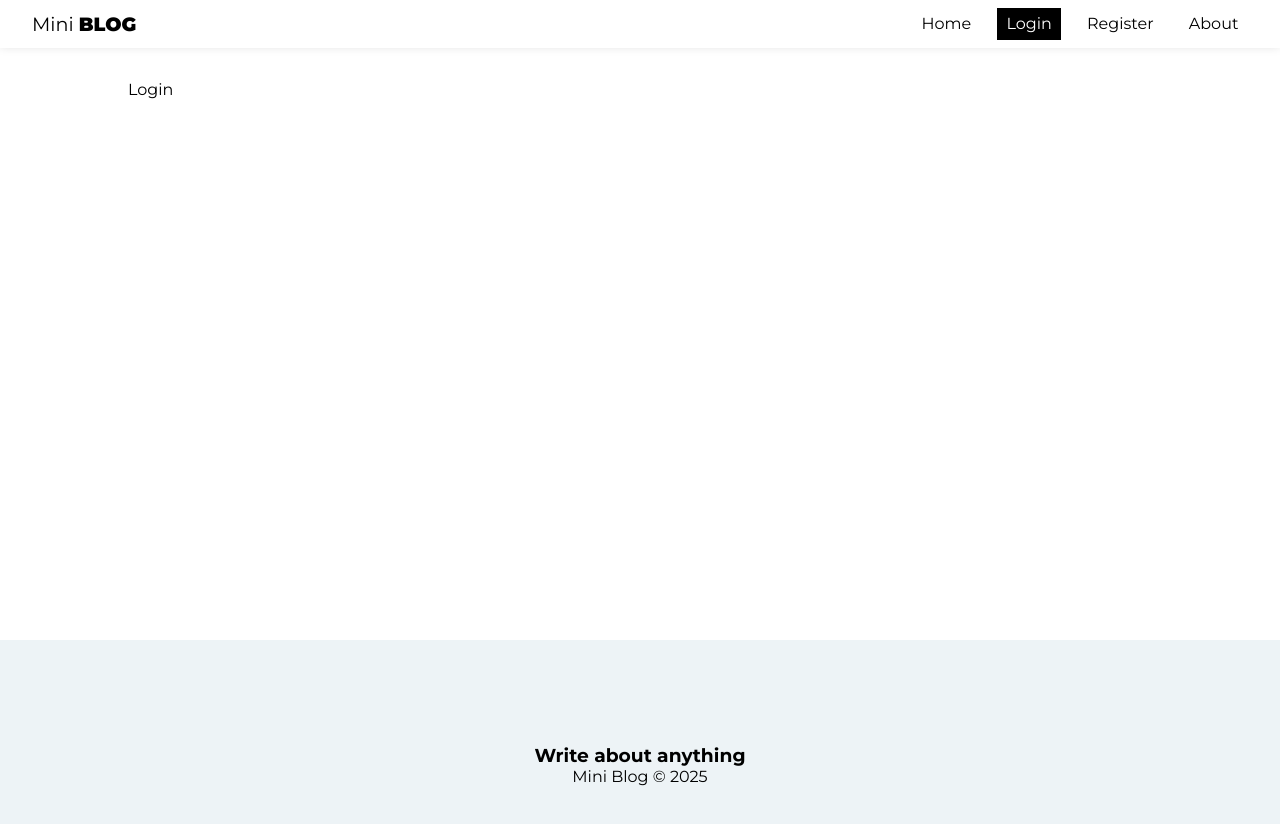
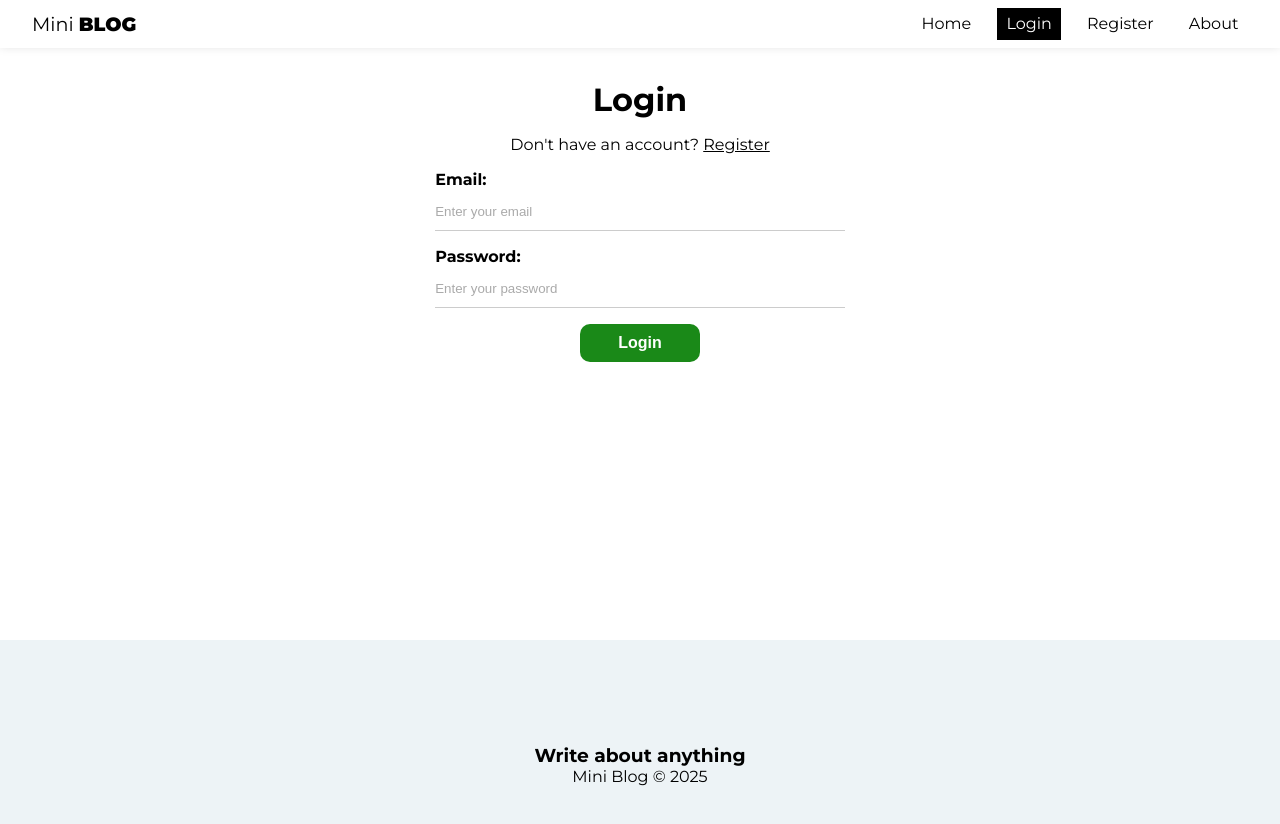
Before and after one commit to leonardozambao/miniblog, a React (Vite) app: page /login in a window 1280 px wide. Shown: the top 824 px of the page. Built offline with nearby package versions, Linux system fonts and the light colour scheme; no server answers.

Commit message:
add login

```diff
--- a/src/components/Navbar.module.css
+++ b/src/components/Navbar.module.css
@@ -20,7 +20,6 @@
   display: flex;
   list-style: none;
   gap: 1em;
-  button,
   a {
     padding: 0.4em 0.6em;
     display: block;
@@ -31,4 +30,12 @@
     background-color: black;
     color: white;
   }
+  button{
+    background-color: transparent;
+    padding: 0.4em 0.6em;
+    border: none;
+    cursor: pointer;
+    border-radius: 0.2em;
+    text-decoration: underline;
+  }
 }
--- a/src/hooks/useAuthentication.js
+++ b/src/hooks/useAuthentication.js
@@ -66,7 +66,6 @@ export const useAuthentication = () => {
     checkIfIsCancelled();
 
     signOut(auth);
-    navigate("/");
   };
 
   const login = async (data) => {
@@ -85,11 +84,11 @@ export const useAuthentication = () => {
       let systemErrorMessage;
 
       if (error.message.includes("user-not-found")) {
-        systemErrorMessage = "Usuário não encontrado.";
+        systemErrorMessage = "User not found.";
       } else if (error.message.includes("wrong-password")) {
-        systemErrorMessage = "Senha incorreta.";
+        systemErrorMessage = "Wrong password.";
       } else {
-        systemErrorMessage = "Ocorreu um erro, por favor tenta mais tarde.";
+        systemErrorMessage = "An error occurred, please try again later.";
       }
 
       console.log(systemErrorMessage);
--- a/src/pages/login/Login.jsx
+++ b/src/pages/login/Login.jsx
@@ -1,7 +1,73 @@
 import styles from "./Login.module.css";
+import { useState, useEffect } from "react";
+import { useAuthentication } from "../../hooks/useAuthentication";
 
 const Login = () => {
-  return <div>Login</div>;
+  const [email, setEmail] = useState("");
+  const [password, setPassword] = useState("");
+  const [error, setError] = useState("");
+
+  const { login, error: authError, loading } = useAuthentication();
+
+  const handleSubmit = async (e) => {
+    e.preventDefault();
+    setError("");
+    const user = {
+      email,
+      password,
+    };
+
+    const res = await login(user);
+
+    console.table(res);
+  };
+
+  useEffect(() => {
+    if (authError) {
+      setError(authError);
+    }
+  }, [authError]);
+  return <div className={styles.login}>
+    <h1>Login</h1>
+    <p>
+      Don't have an account? <a href="/register">Register</a>
+    </p>
+    <form onSubmit={handleSubmit}>
+      <label>
+        <span>Email:</span>
+        <input
+          type="email"
+          name="email"
+          required
+          placeholder="Enter your email"
+          value={email}
+          onChange={(e) => setEmail(e.target.value)}
+        />
+      </label>
+      <label>
+        <span>Password:</span>
+        <input
+          type="password"
+          name="password"
+          required
+          placeholder="Enter your password"
+          value={password}
+          onChange={(e) => setPassword(e.target.value)}
+        />
+      </label>
+      {!loading && (
+        <button type="submit" className="button">
+          Login
+        </button>
+      )}
+      {loading && (
+        <button type="submit" className="button" disabled>
+          Login...
+        </button>
+      )}
+      {error && <p className="error">{error}</p>}
+    </form>
+  </div>;
 };
 
 export default Login;
--- a/src/pages/login/Login.module.css
+++ b/src/pages/login/Login.module.css
@@ -0,0 +1,12 @@
+.login {
+  text-align: center;
+  a {
+    text-decoration: underline;
+  }
+  h1 {
+    margin-bottom: 0.5em;
+  }
+  p {
+    margin-bottom: 1em;
+  }
+}
```
